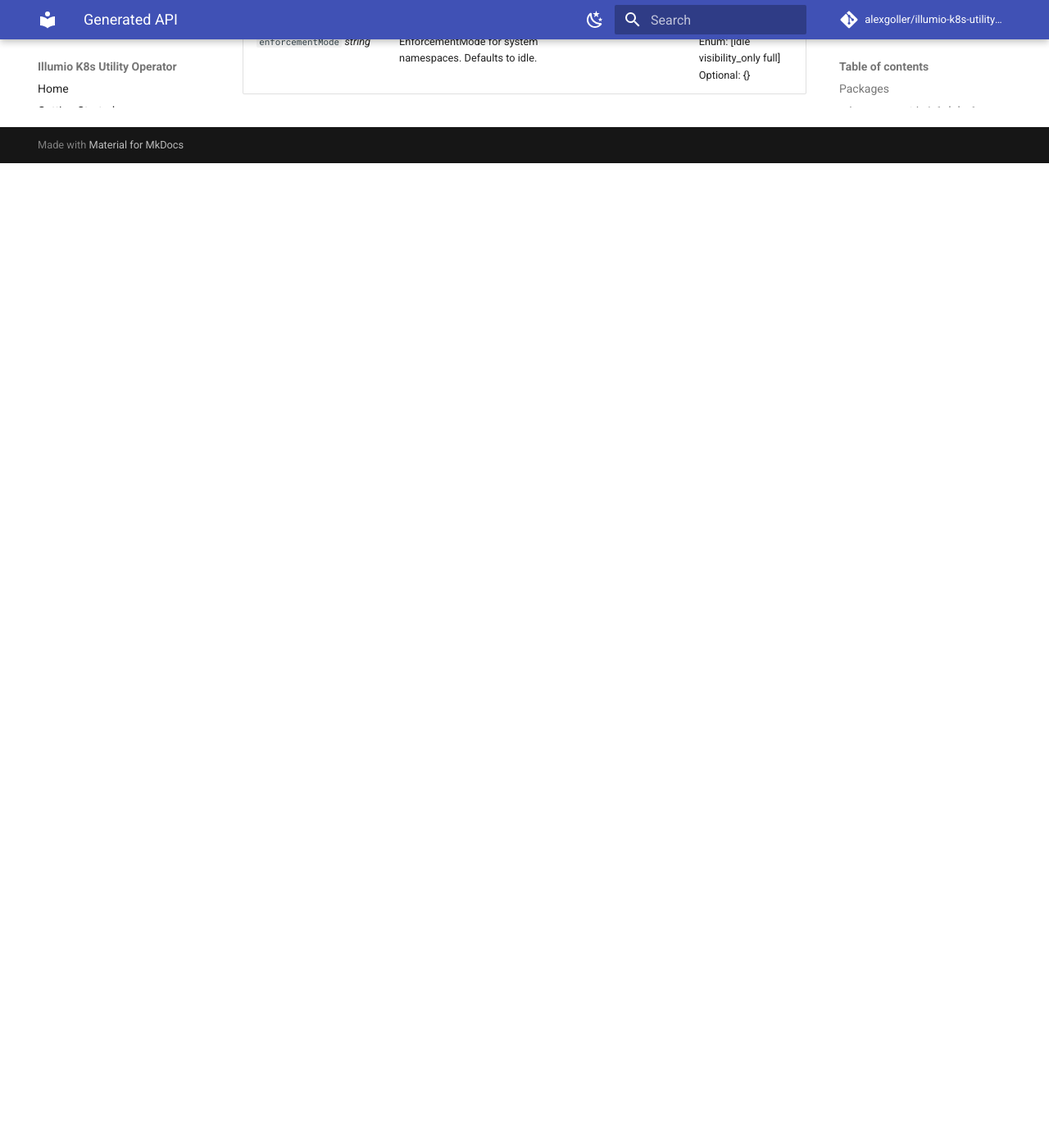
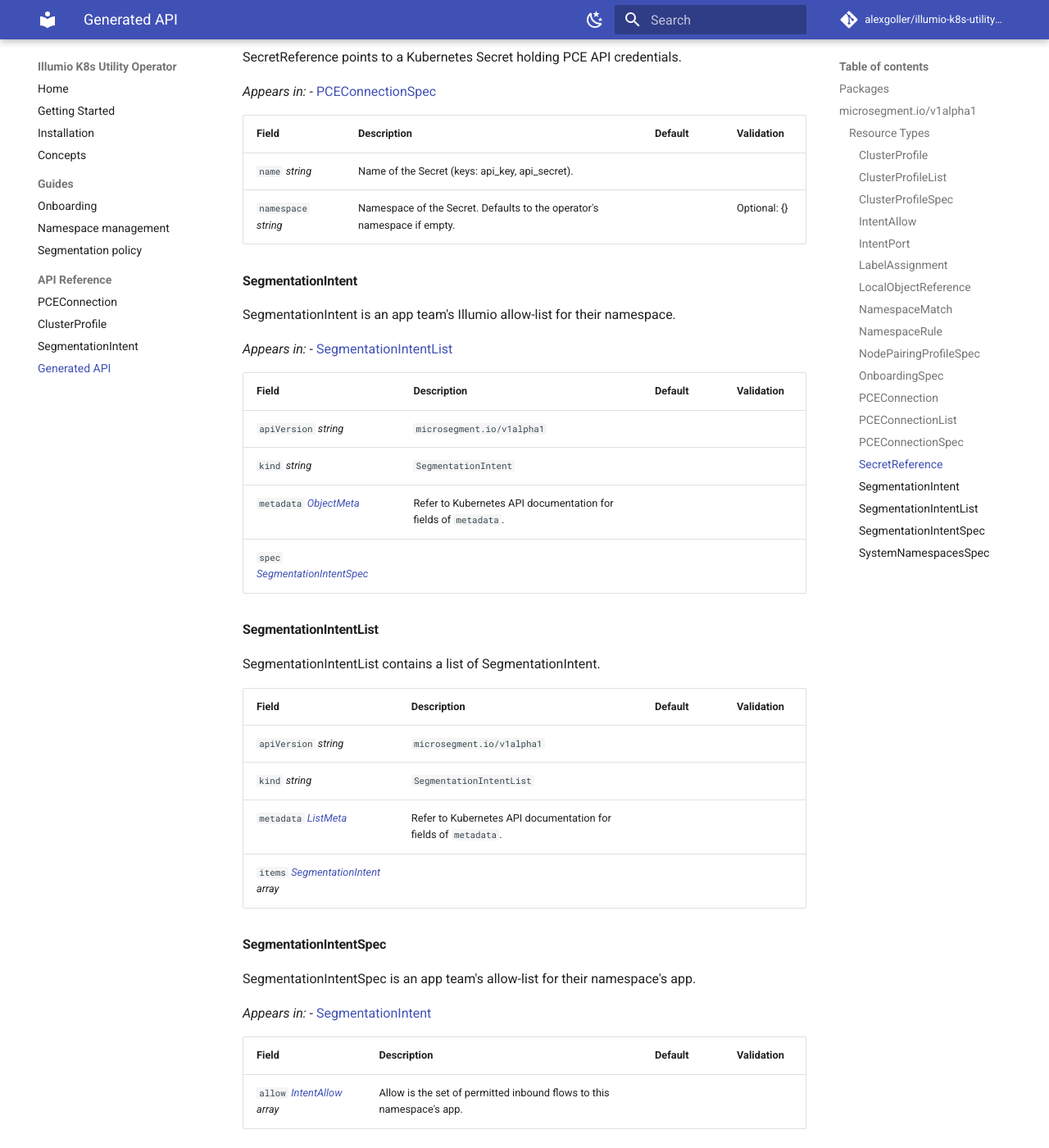
Before and after one commit to alexgoller/illumio-k8s-utility-operator, an MkDocs documentation site: the page built from docs/reference/api.md, in a window 1280 px wide and 1400 px high, scrolled down 6835 px. Shown: the whole window at 82% size. Built offline with MkDocs 1.6.1 and Material for MkDocs 9.7.7, drawn with Linux system fonts in a browser that asks for light colours; comment, search, counter and statistics services are not loaded; before the commit the page ends 7034 px from its top, so only the background shows below that; some of the changed text lies outside the part shown.

Commit message:
docs: add segmentation policy guide and SegmentationIntent reference
- docs/guides/segmentation-policy.md: app-team mental model, complete
  multi-allow example, compilation walkthrough, guardrails (provider
  locked to own namespace's app; consumers must exist in PCE),
  provisioning modes (auto/manual/draft-only) including exact kubectl
  annotate approve command, enforcement-is-separate warning, status
  reading, and delete-cleans-up note.
- docs/reference/segmentationintent.md: spec fields (allow[].from,
  allow[].ports[].{port,protocol}), microsegment.io/provision annotation,
  Ready/Provisioned conditions with all reasons, workloadsAffected, and
  print columns; matches table style of existing reference pages.
- docs/getting-started.md: step 5 "Write segmentation policy" with
  example and cross-links.
- mkdocs.yml: added Segmentation policy (Guides) and SegmentationIntent
  (API Reference) to nav.
- docs/reference/api.md: regenerated via make docs-api; now includes
  SegmentationIntent and SegmentationIntentList.

Co-Authored-By: Claude Sonnet 4.6 <noreply@anthropic.com>

```diff
--- a/docs/reference/api.md
+++ b/docs/reference/api.md
@@ -13,6 +13,8 @@ Package v1alpha1 contains API Schema definitions for the microsegment v1alpha1 A
 - [ClusterProfileList](#clusterprofilelist)
 - [PCEConnection](#pceconnection)
 - [PCEConnectionList](#pceconnectionlist)
+- [SegmentationIntent](#segmentationintent)
+- [SegmentationIntentList](#segmentationintentlist)
 
 
 
@@ -73,6 +75,41 @@ _Appears in:_
 | `namespaceRules` _[NamespaceRule](#namespacerule) array_ | NamespaceRules are evaluated in order; the first match wins. For namespaces<br />that match the SystemNamespaces patterns, SystemNamespaces takes precedence<br />and overrides any matching NamespaceRule. For all other namespaces,<br />the first matching NamespaceRule governs. |  | Optional: \{\} <br /> |
 
 
+
+
+#### IntentAllow
+
+
+
+IntentAllow allows a consumer (referenced by existing Illumio labels) to
+reach this namespace's app on the given ports.
+
+
+
+_Appears in:_
+- [SegmentationIntentSpec](#segmentationintentspec)
+
+| Field | Description | Default | Validation |
+| --- | --- | --- | --- |
+| `from` _object (keys:string, values:string)_ | From is the consumer's Illumio labels (key -> value), e.g.<br />\{"app":"checkout","env":"prod"\}. They must already exist in the PCE. |  |  |
+| `ports` _[IntentPort](#intentport) array_ | Ports the consumer may reach. Empty means all ports. |  | Optional: \{\} <br /> |
+
+
+#### IntentPort
+
+
+
+IntentPort is a port/protocol a consumer is allowed to reach.
+
+
+
+_Appears in:_
+- [IntentAllow](#intentallow)
+
+| Field | Description | Default | Validation |
+| --- | --- | --- | --- |
+| `port` _integer_ |  |  |  |
+| `protocol` _string_ |  | TCP | Enum: [TCP UDP] <br />Optional: \{\} <br /> |
 
 
 #### LabelAssignment
@@ -258,6 +295,61 @@ _Appears in:_
 | `namespace` _string_ | Namespace of the Secret. Defaults to the operator's namespace if empty. |  | Optional: \{\} <br /> |
 
 
+#### SegmentationIntent
+
+
+
+SegmentationIntent is an app team's Illumio allow-list for their namespace.
+
+
+
+_Appears in:_
+- [SegmentationIntentList](#segmentationintentlist)
+
+| Field | Description | Default | Validation |
+| --- | --- | --- | --- |
+| `apiVersion` _string_ | `microsegment.io/v1alpha1` | | |
+| `kind` _string_ | `SegmentationIntent` | | |
+| `metadata` _[ObjectMeta](https://kubernetes.io/docs/reference/generated/kubernetes-api/v1.30/#objectmeta-v1-meta)_ | Refer to Kubernetes API documentation for fields of `metadata`. |  |  |
+| `spec` _[SegmentationIntentSpec](#segmentationintentspec)_ |  |  |  |
+
+
+#### SegmentationIntentList
+
+
+
+SegmentationIntentList contains a list of SegmentationIntent.
+
+
+
+
+
+| Field | Description | Default | Validation |
+| --- | --- | --- | --- |
+| `apiVersion` _string_ | `microsegment.io/v1alpha1` | | |
+| `kind` _string_ | `SegmentationIntentList` | | |
+| `metadata` _[ListMeta](https://kubernetes.io/docs/reference/generated/kubernetes-api/v1.30/#listmeta-v1-meta)_ | Refer to Kubernetes API documentation for fields of `metadata`. |  |  |
+| `items` _[SegmentationIntent](#segmentationintent) array_ |  |  |  |
+
+
+#### SegmentationIntentSpec
+
+
+
+SegmentationIntentSpec is an app team's allow-list for their namespace's app.
+
+
+
+_Appears in:_
+- [SegmentationIntent](#segmentationintent)
+
+| Field | Description | Default | Validation |
+| --- | --- | --- | --- |
+| `allow` _[IntentAllow](#intentallow) array_ | Allow is the set of permitted inbound flows to this namespace's app. |  |  |
+
+
+
+
 #### SystemNamespacesSpec
 
 
--- a/mkdocs.yml
+++ b/mkdocs.yml
@@ -43,7 +43,9 @@ nav:
   - Guides:
       - Onboarding: guides/onboarding.md
       - Namespace management: guides/namespace-management.md
+      - Segmentation policy: guides/segmentation-policy.md
   - API Reference:
       - PCEConnection: reference/pceconnection.md
       - ClusterProfile: reference/clusterprofile.md
+      - SegmentationIntent: reference/segmentationintent.md
       - Generated API: reference/api.md
```
Also changed, not shown: other parts of docs/reference/api.md (+1 -1 lines), docs/getting-started.md (+31 -0 lines), docs/guides/segmentation-policy.md (added, +154 -0 lines), docs/reference/segmentationintent.md (added, +76 -0 lines).
